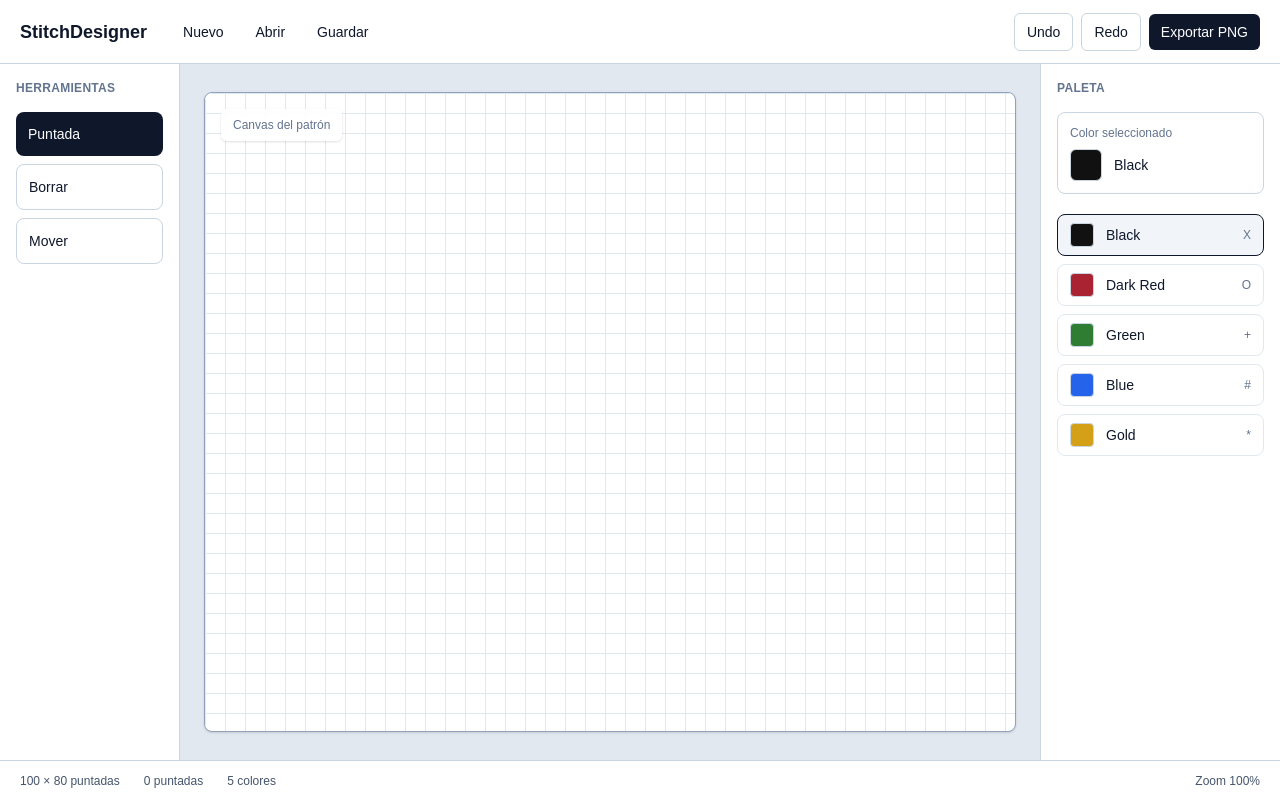
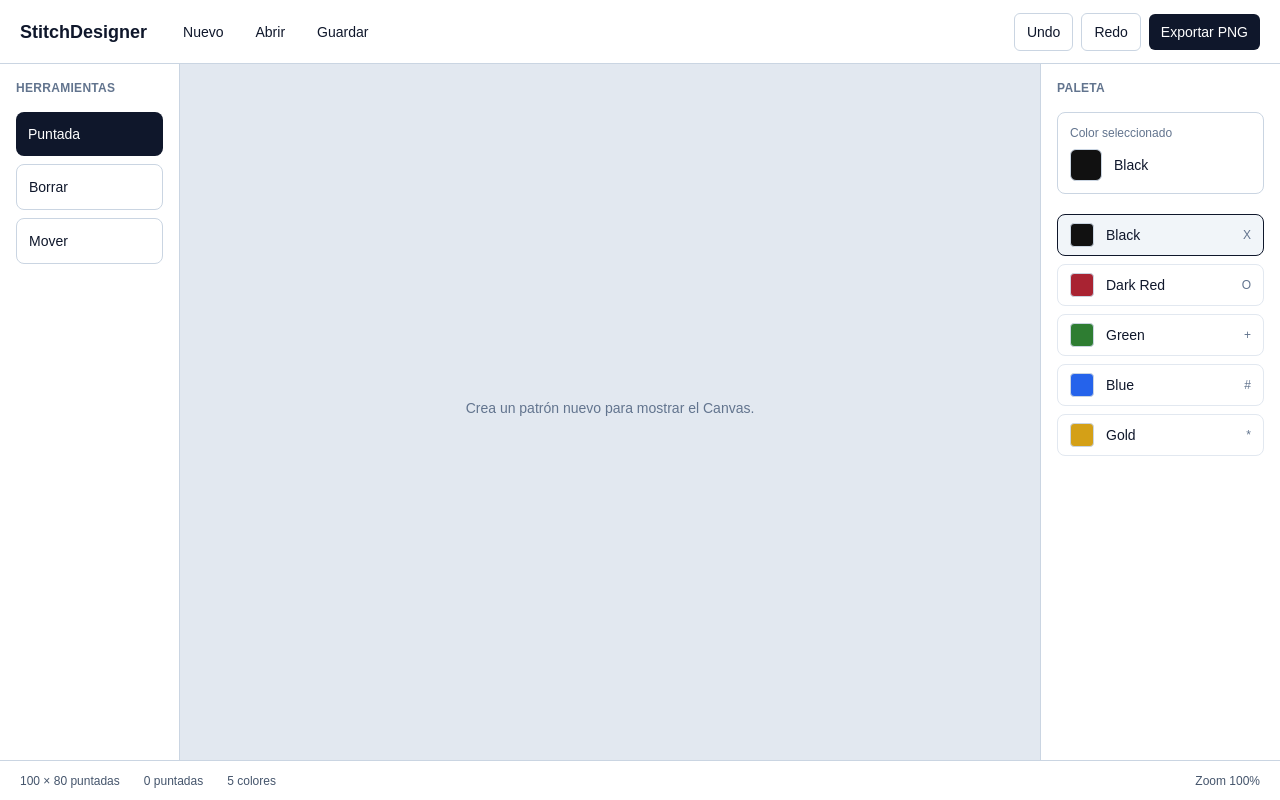
Before and after one commit to ovidiucp-dev/stitchdesigner, a Next.js app: page / in a window 1280 px wide. Built offline with nearby package versions, Linux system fonts and the light colour scheme.

Commit message:
Add real HTML Canvas grid

```diff
--- a/src/app/page.tsx
+++ b/src/app/page.tsx
@@ -1,6 +1,6 @@
 "use client";
 
-import { useState } from "react";
+import { useEffect, useRef, useState } from "react";
 
 type StitchType = "full";
 
@@ -78,9 +78,12 @@ const internalPalette: Thread[] = [
   },
 ];
 
+const CELL_SIZE = 20;
+
 export default function Home() {
+  const canvasRef = useRef<HTMLCanvasElement | null>(null);
+
   const [showNewPattern, setShowNewPattern] = useState(false);
-
   const [pattern, setPattern] = useState<Pattern | null>(null);
 
   const [name, setName] = useState("Mi patrón");
@@ -116,7 +119,9 @@ export default function Home() {
       height <= 0 ||
       fabricCount <= 0
     ) {
-      alert("Revisa los datos del patrón. Ancho, alto y count deben ser válidos.");
+      alert(
+        "Revisa los datos del patrón. Ancho, alto y count deben ser válidos.",
+      );
       return;
     }
 
@@ -145,6 +150,73 @@ export default function Home() {
     setSelectedColorId(internalPalette[0].id);
     setShowNewPattern(false);
   }
+
+  useEffect(() => {
+    const canvas = canvasRef.current;
+
+    if (!canvas || !pattern) {
+      return;
+    }
+
+    const context = canvas.getContext("2d");
+
+    if (!context) {
+      return;
+    }
+
+    const canvasWidth = pattern.width * CELL_SIZE;
+    const canvasHeight = pattern.height * CELL_SIZE;
+
+    canvas.width = canvasWidth;
+    canvas.height = canvasHeight;
+
+    context.clearRect(0, 0, canvasWidth, canvasHeight);
+
+    context.fillStyle = pattern.fabric.color;
+    context.fillRect(0, 0, canvasWidth, canvasHeight);
+
+    context.strokeStyle = "#cbd5e1";
+    context.lineWidth = 1;
+
+    for (let x = 0; x <= pattern.width; x += 1) {
+      const pixelX = x * CELL_SIZE + 0.5;
+
+      context.beginPath();
+      context.moveTo(pixelX, 0);
+      context.lineTo(pixelX, canvasHeight);
+      context.stroke();
+    }
+
+    for (let y = 0; y <= pattern.height; y += 1) {
+      const pixelY = y * CELL_SIZE + 0.5;
+
+      context.beginPath();
+      context.moveTo(0, pixelY);
+      context.lineTo(canvasWidth, pixelY);
+      context.stroke();
+    }
+
+    context.strokeStyle = "#94a3b8";
+    context.lineWidth = 1.5;
+
+    for (let x = 0; x <= pattern.width; x += 10) {
+      const pixelX = x * CELL_SIZE + 0.5;
+
+      context.beginPath();
+      context.moveTo(pixelX, 0);
+      context.lineTo(pixelX, canvasHeight);
+      context.stroke();
+    }
+
+    for (let y = 0; y <= pattern.height; y += 10) {
+      const pixelY = y * CELL_SIZE + 0.5;
+
+      context.beginPath();
+      context.moveTo(0, pixelY);
+      context.lineTo(canvasWidth, pixelY);
+      context.stroke();
+    }
+  }, [pattern]);
 
   const displayedWidth = pattern?.width ?? 100;
   const displayedHeight = pattern?.height ?? 80;
@@ -219,28 +291,22 @@ export default function Home() {
           </aside>
 
           <section className="overflow-auto bg-slate-200 p-6">
-            <div className="flex min-h-full items-center justify-center">
-              <div
-                className="relative h-[640px] w-[900px] overflow-hidden rounded-lg border border-slate-400 shadow-sm"
-                style={{
-                  backgroundColor: pattern?.fabric.color ?? "#ffffff",
-                }}
-              >
-                <div
-                  className="absolute inset-0"
-                  style={{
-                    backgroundImage:
-                      "linear-gradient(to right, #e2e8f0 1px, transparent 1px), linear-gradient(to bottom, #e2e8f0 1px, transparent 1px)",
-                    backgroundSize: "20px 20px",
-                  }}
-                />
+            <div className="min-h-full min-w-full">
+              {!pattern && (
+                <div className="flex h-full min-h-[640px] items-center justify-center text-sm text-slate-500">
+                  Crea un patrón nuevo para mostrar el Canvas.
+                </div>
+              )}
 
-                <div className="absolute left-4 top-4 rounded-md bg-white/90 px-3 py-2 text-xs text-slate-500 shadow-sm">
-                  {pattern
-                    ? `${pattern.name} — ${pattern.width} × ${pattern.height}`
-                    : "Canvas del patrón"}
+              {pattern && (
+                <div className="inline-block overflow-hidden rounded-lg border border-slate-400 bg-white shadow-sm">
+                  <canvas
+                    ref={canvasRef}
+                    className="block"
+                    aria-label="Canvas del patrón"
+                  />
                 </div>
-              </div>
+              )}
             </div>
           </section>
 
```
